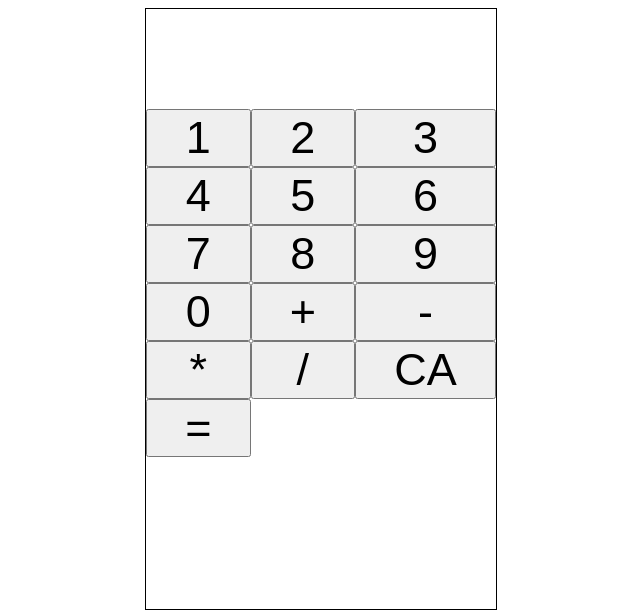
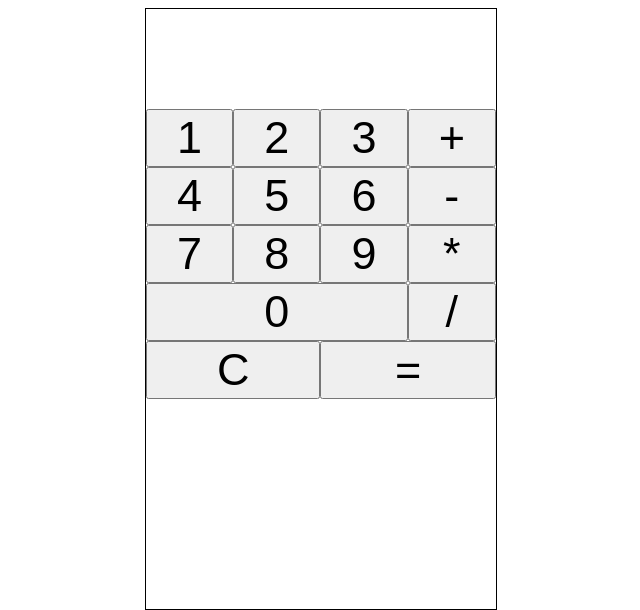
Before and after one commit to AMAARIDOR/real-calculator, a plain HTML site: page index.html in a window 1280 px wide. Shown: the whole page, without its empty margins (319-959 px from the left). Drawn offline with Linux system fonts and the light colour scheme.

Commit message:
grid layout done

```diff
--- a/index.html
+++ b/index.html
@@ -17,18 +17,18 @@
         <button class="number-button" data-number="1">1</button>
         <button class="number-button" data-number="2">2</button>
         <button class="number-button" data-number="3">3</button>
+        <button class="operator-button" data-operator="add">+</button>
         <button class="number-button" data-number="4">4</button>
         <button class="number-button" data-number="5">5</button>
         <button class="number-button" data-number="6">6</button>
+        <button class="operator-button" data-operator="subtract">-</button>
         <button class="number-button" data-number="7">7</button>
         <button class="number-button" data-number="8">8</button>
         <button class="number-button" data-number="9">9</button>
+        <button class="operator-button" data-operator="multiply">*</button>
         <button class="number-button" data-number="0">0</button>
-        <button class="operator-button" data-operator="add">+</button>
-        <button class="operator-button" data-operator="subtract">-</button>
-        <button class="operator-button" data-operator="multiply">*</button>
         <button class="operator-button" data-operator="divide">/</button>
-        <button id="clear-button" data-operator="clear">CA</button>
+        <button id="clear-button" data-operator="clear">C</button>
         <button id="equal-button" data-operator="equal">=</button>
       </div>
     </div>
--- a/styles.css
+++ b/styles.css
@@ -17,25 +17,14 @@
 
 #numbers-and-operators {
   display: grid;
-  grid-template-columns: auto auto auto;
-}
-
-/* #numbers {
-  display: grid;
-  width: 75%;
-  grid-template-columns: auto auto auto;
-}
-
-#operators {
-  display: flex;
-  flex-direction: column;
-  width: 25%;
+  grid-template-columns: auto auto auto auto;
 }
 
 [data-number="0"] {
   grid-column-end: span 3;
-} */
+}
 
-/* #equal-and-clear-buttons {
-  display: flex;
-} */
+[data-operator="clear"],
+[data-operator="equal"] {
+  grid-column-start: span 2;
+}
```
